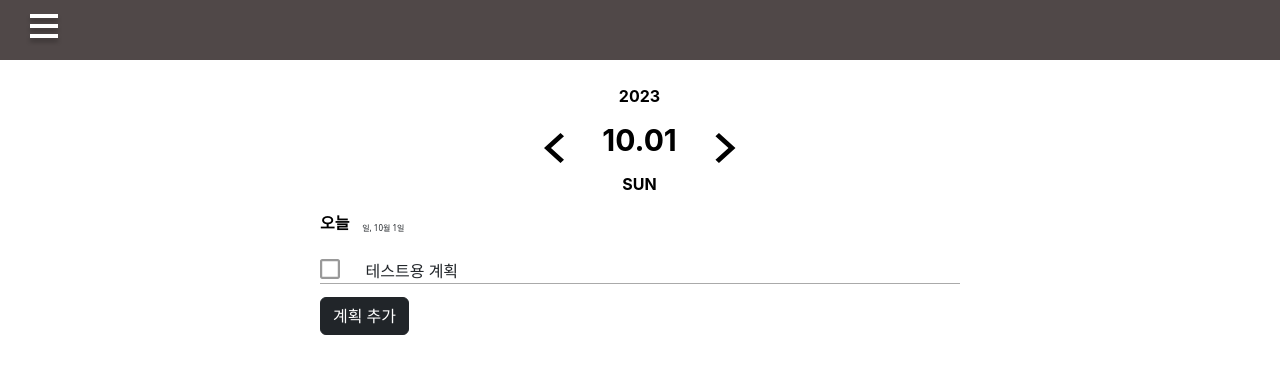
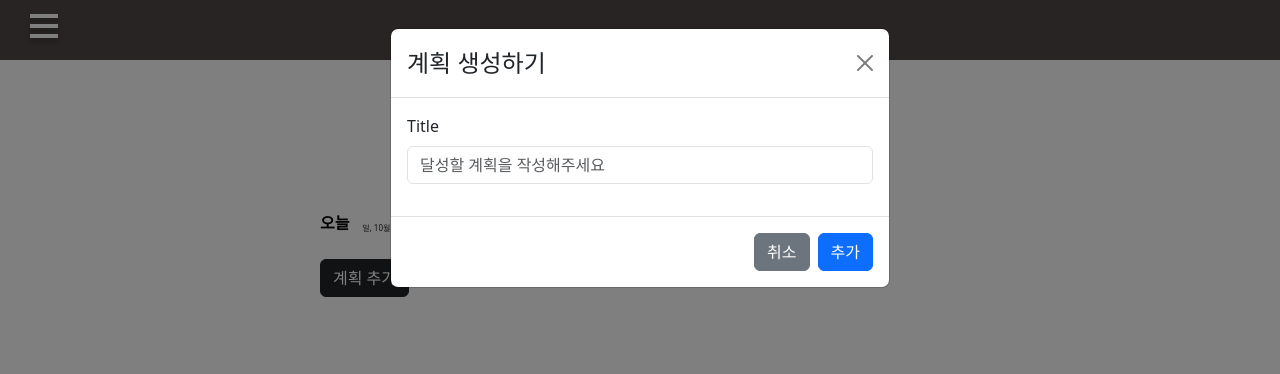
Before and after one commit to cgg7777/ToDoListApp, a React (Create React App) app in the folder todolist/: page / in a window 1280 px wide. Both pictures are taken after a click on the button "계획 추가". Shown: the top 374 px of the page. Built offline with nearby package versions, Linux system fonts and the light colour scheme.

Commit message:
계획 추가 기능 구현

```diff
--- a/todolist/src/App.css
+++ b/todolist/src/App.css
@@ -46,3 +46,7 @@
     font-weight: 700;
     line-height: normal;
 }
+
+.completed {
+    text-decoration: line-through;
+}
--- a/todolist/src/component/MainPage/MainPanel/AddPlanButton.js
+++ b/todolist/src/component/MainPage/MainPanel/AddPlanButton.js
@@ -1,8 +1,12 @@
 import React from "react";
 import Button from "react-bootstrap/Button";
 import "bootstrap/dist/css/bootstrap.min.css";
-const AddPlanButton = () => {
-    return <Button variant="dark">계획 추가</Button>;
+const AddPlanButton = (props) => {
+    return (
+        <Button onClick={props.handleShow} variant="dark">
+            계획 추가
+        </Button>
+    );
 };
 
 export default AddPlanButton;
--- a/todolist/src/component/MainPage/MainPanel/Plan.js
+++ b/todolist/src/component/MainPage/MainPanel/Plan.js
@@ -1,12 +1,21 @@
 import React, { useState } from "react";
 import CheckBox from "./../icons/CheckBox";
 
-const Plan = () => {
-    const [description, setDescription] = useState("테스트용 계획");
+const Plan = (props) => {
+    const [description, setDescription] = useState(props.plan);
+    const [completed, setCompleted] = useState(false);
+
+    const handleCheck = () => {
+        if (completed) setCompleted(false);
+        else setCompleted(true);
+    };
+
     return (
         <div style={{ display: "flex", marginBottom: "1vw", borderBottom: "1px solid #aaa" }}>
-            <CheckBox />
-            <div style={{ display: "flex", alignItems: "center", justifyContent: "center" }}>{description}</div>
+            <CheckBox handleCheck={handleCheck} />
+            <p className={completed ? "completed" : ""} style={{ display: "flex", alignItems: "center", justifyContent: "center" }}>
+                {description}
+            </p>
         </div>
     );
 };
--- a/todolist/src/component/MainPage/MainPanel/PlanBox.js
+++ b/todolist/src/component/MainPage/MainPanel/PlanBox.js
@@ -1,7 +1,29 @@
-import React from "react";
+import React, { useState } from "react";
 import Plan from "./Plan";
 import AddPlanButton from "./AddPlanButton";
+import { Modal, Button, Form } from "react-bootstrap";
 const PlanBox = () => {
+    const [show, setShow] = useState(false);
+    const [newPlanName, setNewPlanName] = useState("");
+
+    const [plans, setPlans] = useState([]);
+
+    const handleClose = () => setShow(false);
+    const handleShow = () => setShow(true);
+
+    const addPlans = () => {
+        const newPlan = [...plans];
+        newPlan.push(newPlanName);
+        setPlans(newPlan);
+    };
+    const handleSubmit = (e) => {
+        e.preventDefault();
+        if (newPlanName) {
+            addPlans();
+        }
+        handleClose();
+    };
+    const renderPlans = (plans) => plans.length > 0 && plans.map((plan) => <Plan plan={plan} />);
     return (
         <div style={{ width: "50%" }}>
             <div style={{ display: "flex", marginBottom: "2vw" }}>
@@ -10,8 +32,32 @@ const PlanBox = () => {
                 </div>
                 <div style={{ display: "flex", alignItems: "flex-end", fontSize: "0.5rem" }}>일, 10월 1일</div>
             </div>
-            <Plan />
-            <AddPlanButton />
+
+            {renderPlans(plans)}
+            <AddPlanButton handleShow={handleShow} />
+            <div>
+                <Modal show={show} onHide={handleClose}>
+                    <Modal.Header closeButton>
+                        <Modal.Title>계획 생성하기</Modal.Title>
+                    </Modal.Header>
+                    <Modal.Body>
+                        <Form onSubmit={handleSubmit}>
+                            <Form.Group className="mb-3">
+                                <Form.Label>Title</Form.Label>
+                                <Form.Control onChange={(e) => setNewPlanName(e.target.value)} type="text" placeholder="달성할 계획을 작성해주세요" />
+                            </Form.Group>
+                        </Form>
+                    </Modal.Body>
+                    <Modal.Footer>
+                        <Button variant="secondary" onClick={handleClose}>
+                            취소
+                        </Button>
+                        <Button variant="primary" onClick={handleSubmit}>
+                            추가
+                        </Button>
+                    </Modal.Footer>
+                </Modal>
+            </div>
         </div>
     );
 };
--- a/todolist/src/component/MainPage/icons/CheckBox.js
+++ b/todolist/src/component/MainPage/icons/CheckBox.js
@@ -1,10 +1,10 @@
 import React from "react";
 
-const CheckBox = () => {
+const CheckBox = (props) => {
     return (
-        <svg style={{ alignItems: "flex-start", marginRight: "2vw" }} xmlns="http://www.w3.org/2000/svg" width="20" height="20" viewBox="0 0 40 40" fill="none">
-            <path d="M35.5556 4.44444V35.5556H4.44444V4.44444H35.5556ZM35.5556 0H4.44444C2 0 0 2 0 4.44444V35.5556C0 38 2 40 4.44444 40H35.5556C38 40 40 38 40 35.5556V4.44444C40 2 38 0 35.5556 0Z" fill="#999999" />
-        </svg>
+        <label style={{ alignItems: "flex-start", marginRight: "2vw" }}>
+            <input type="checkbox" onChange={props.handleCheck} />
+        </label>
     );
 };
 
```
